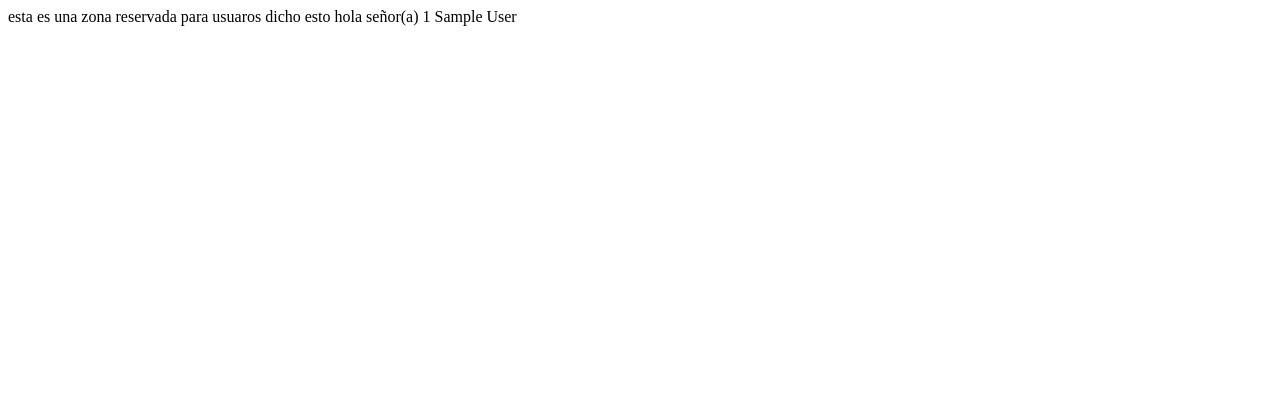
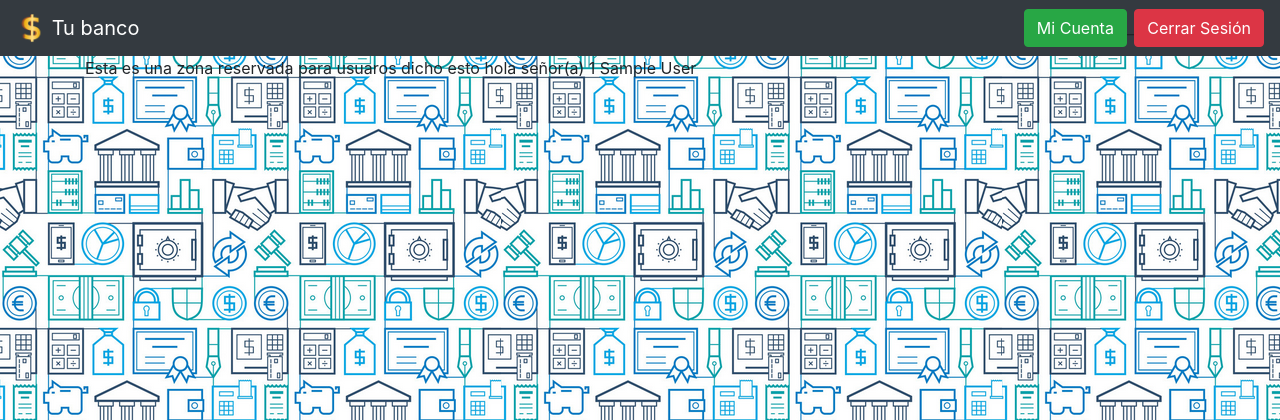
Before and after one commit to jddma/Banco_pw, a PHP site: page /panel/ in a window 1280 px wide. Shown: the top 420 px of the page. Run offline with PHP 8.4, Linux system fonts and the light colour scheme; the visitor is signed in with stand-in values (Sample User, id 1).

Commit message:
Panel con bootstrap xD

```diff
--- /dev/null
+++ b/css/styles_panel.css
@@ -0,0 +1,3 @@
+body{
+    background: url(../img/background_index.PNG);
+}
--- a/panel/index.php
+++ b/panel/index.php
@@ -17,13 +17,25 @@
     <head>
         <meta charset="UTF-8">
         <meta name="viewport" content="width=device-width, initial-scale=1.0">
-        <title>Panel</title>
+        <title>Inicio</title>
+        <link rel="stylesheet" href="../css/styles_panel.css">
+        <link rel="stylesheet" href="https://stackpath.bootstrapcdn.com/bootstrap/4.4.1/css/bootstrap.min.css" integrity="sha384-Vkoo8x4CGsO3+Hhxv8T/Q5PaXtkKtu6ug5TOeNV6gBiFeWPGFN9MuhOf23Q9Ifjh" crossorigin="anonymous">
     </head>
     <body>
-    <?php
-
-        echo "esta es una zona reservada para usuaros dicho esto hola señor(a) " . $_SESSION["apellidos"] . " " . $_SESSION["nombres"];
-
-    ?>
+        <nav class="navbar navbar-dark bg-dark">
+            <a class="navbar-brand">
+            <img src="../img/logo_panel.png" width="30" height="30" class="d-inline-block align-top" alt="">
+            Tu banco
+            </a>
+            <form class="form-inline">
+                <button class="btn btn-success my-2 my-sm-0" type="submit">Mi Cuenta</button>_
+                <button class="btn btn-danger my-2 my-sm-0" type="submit">Cerrar Sesión</button>
+            </form>
+        </nav>
+        <div class="container">
+            <?php
+                echo "Esta es una zona reservada para usuaros dicho esto hola señor(a) " . $_SESSION["apellidos"] . " " . $_SESSION["nombres"];
+            ?>
+        </div>
     </body>
 </html>
```
Also changed, not shown: img/logo_panel.png (added).
